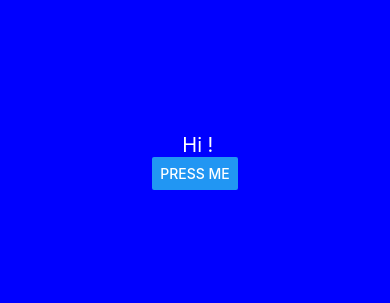
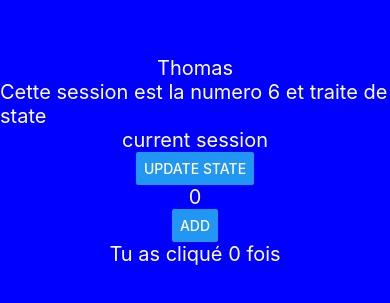
Before and after one commit to thomas-che/react-native-mash, a React Native app: screen / in a window 390 px wide. Shown: the part 261-564 px from the top of the page. Built offline with nearby package versions, Linux system fonts and the light colour scheme.

Commit message:
Using the State Hook

```diff
--- a/App.js
+++ b/App.js
@@ -1,12 +1,39 @@
-import { StatusBar } from 'expo-status-bar';
+import React, {useState} from 'react';
 import { StyleSheet, Text, View, Button, Linking } from 'react-native';
 
 export default function App() {
+
+	const [name, setName] = useState('Thomas')
+	const [session, setSession] = useState({number: 6, title: 'state'})
+	const [current, setCurrent] = useState(true)
+
+	const [counter, setCounter] = useState({number: 0, click: 0})
+
+	const onClickHandler = () => {
+		setName('Changement du text :)')
+		setSession({number: 7, title: 'Style'})
+		setCurrent(false)
+	}
+
+	const onClickAdd = () => {
+		setCounter({
+			number: counter.number + 5,
+			click: counter.click + 1
+		})
+	}
+
 	return (
 		<View style={styles.body}>
-      <Text style={styles.text}>  Hi ! </Text>
-      <Button title='Press Me' onPress={() => Linking.openURL('https://youtu.be/dQw4w9WgXcQ')}></Button>
+			<Text style={styles.text}>{name}</Text>
+			<Text style={styles.text}>Cette session est la numero {session.number} et traite de {session.title}</Text>
+			<Text style={styles.text}>{current ? 'current session' : 'other session'}</Text>
+			<Button title='Update State' onPress={onClickHandler}></Button>
+
+			<Text style={styles.text}>{counter.number}</Text>
+			<Button title='Add' onPress={onClickAdd}></Button>
+			<Text style={styles.text}>Tu as cliqué {counter.click} fois</Text>
 		</View>
+
 	);
 }
 
```
Also changed, not shown: 1 other file (tests, documents, lock files or other folders). Lines whose indentation alone changed are shown as unchanged.
